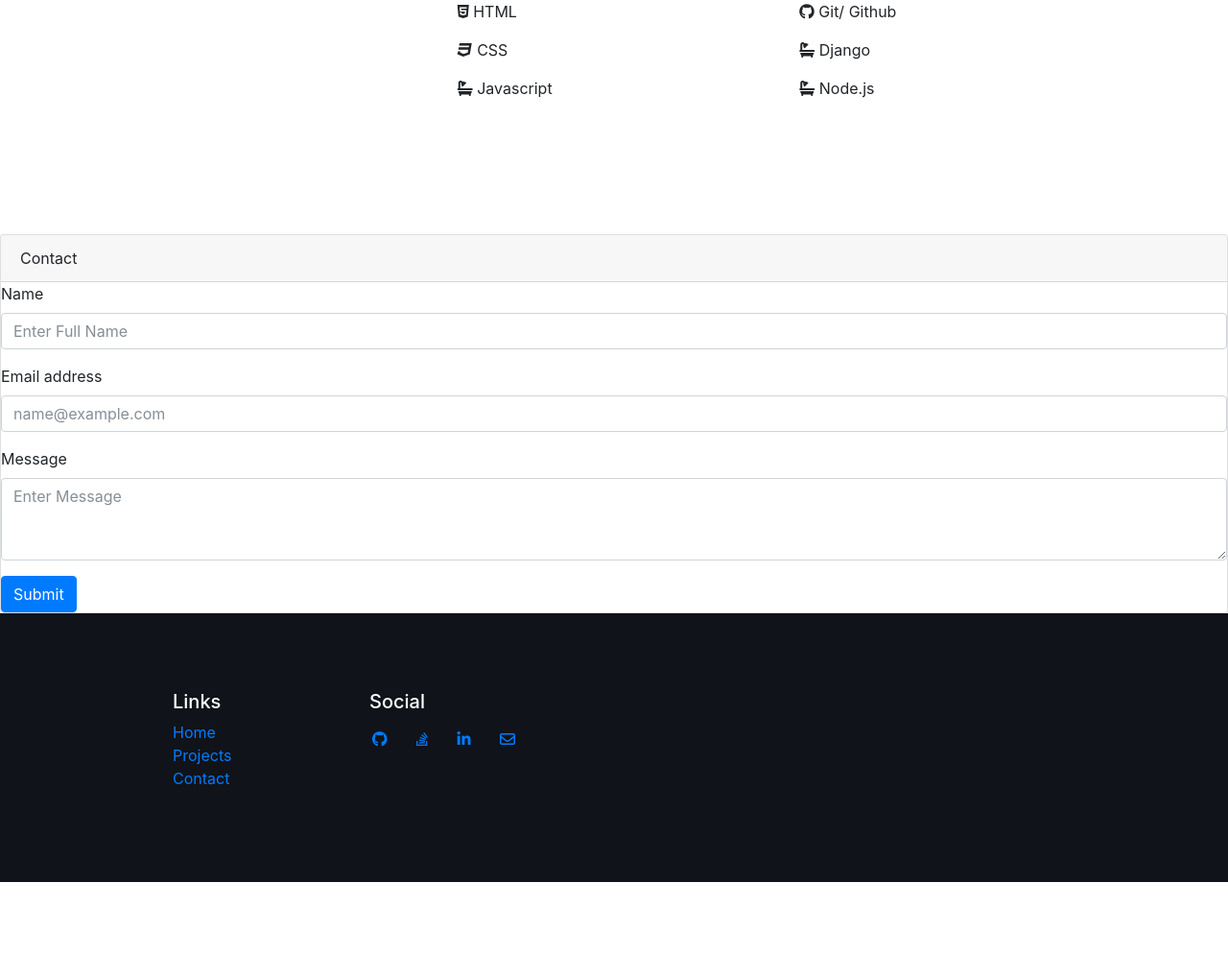
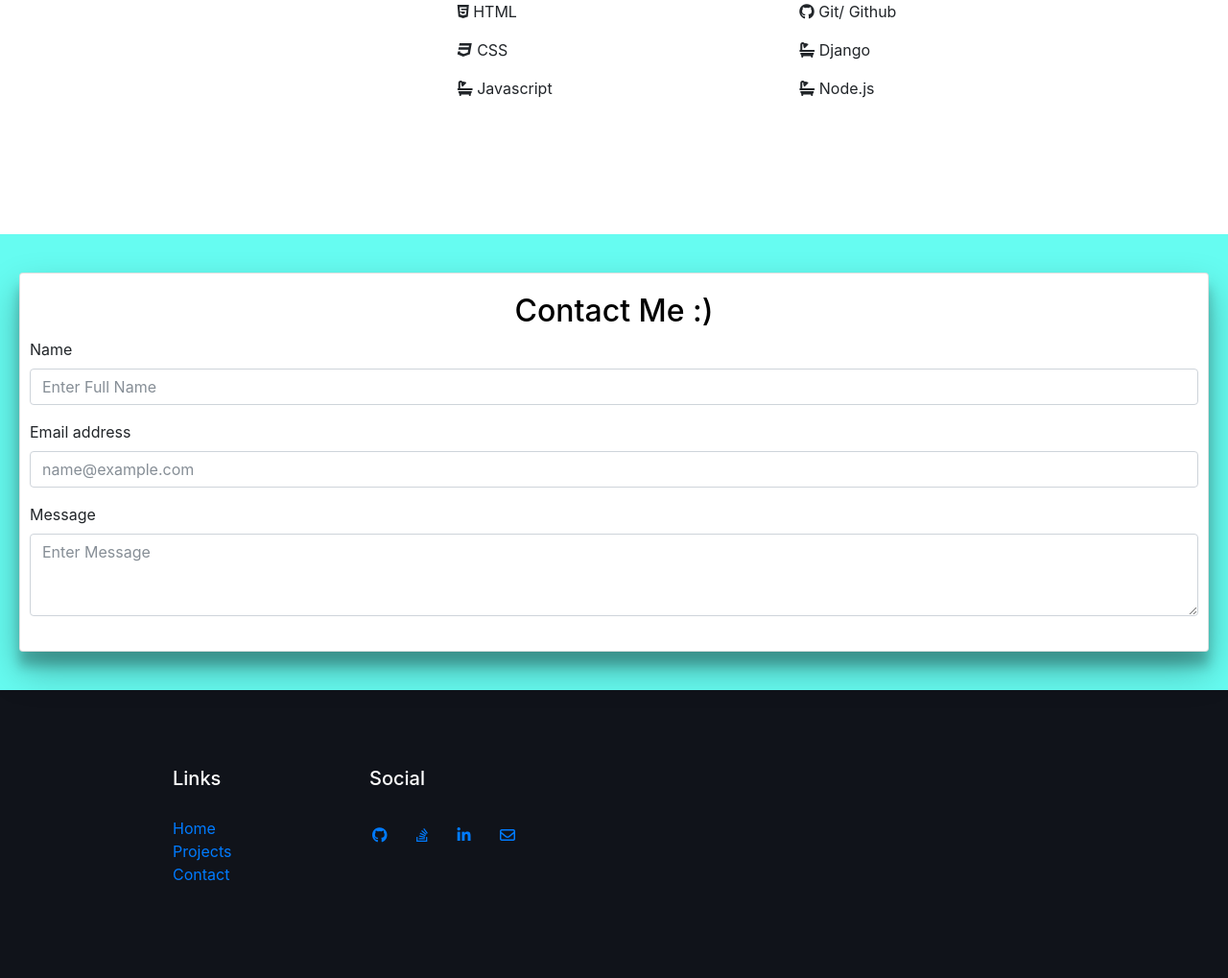
Before and after one commit to supersowbow/updatedPortfolio, a Django app: page / in a window 1280 px wide. Shown: the part 920-1939 px from the top of the page at 96% size. Before the commit the page ends 1839 px from the top, so only its background shows below. Run offline with Django 3.2, Linux system fonts and the light colour scheme; some libraries are stand-ins or nearby versions.

Commit message:
updated contact form and added project cards

```diff
--- a/mysite/mysite/settings.py
+++ b/mysite/mysite/settings.py
@@ -20,7 +20,7 @@ BASE_DIR = os.path.dirname(os.path.dirname(os.path.abspath(__file__)))
 # See https://docs.djangoproject.com/en/1.11/howto/deployment/checklist/
 
 # SECURITY WARNING: keep the secret key used in production secret!
-SECRET_KEY = '7oaw%eeql2569%d0o#x6k+16zrsmn9w)_t9rwt-g1heg*9+--f'
+
 
 # SECURITY WARNING: don't run with debug turned on in production!
 DEBUG = True
--- a/mysite/portfolio/static/css/style.css
+++ b/mysite/portfolio/static/css/style.css
@@ -5,6 +5,10 @@
 nav {
   background-color: #0E0F13;
   opacity: 80%;
+}
+
+body {
+    background-color: #FFFFFF;
 }
 
 #brand {
@@ -25,11 +29,24 @@ nav {
 }
 
 #contact {
-  padding: 20px 10px 20px 10px;
+  padding: 40px 20px 40px 20px;
+  background-color: #66FCF1;
 }
 
 #contactme {
   color: black;
+  text-align: center;
+}
+
+.card-1 {
+    padding: 20px 10px 20px 10px;
+    box-shadow: 0 19px 38px rgba(0,0,0,0.30), 0 15px 12px rgba(0,0,0,0.22);
+}
+
+#projs {
+    background-color: #FFFFFF;
+    padding-top: 40px;
+    padding-bottom: 40px;
 }
 
 footer {
@@ -39,6 +56,7 @@ footer {
 
 h5 {
   color: #FFFFFF;
+  padding-bottom: 20px;
 }
 
 #social {
--- a/mysite/portfolio/templates/portfolio/base.html
+++ b/mysite/portfolio/templates/portfolio/base.html
@@ -23,12 +23,10 @@
       {% endblock %}
 
 <!-- Contact Form -->
-<div class="card">
-  <div class="card-header">
-    Contact
-  </div>
-  <div class="card-block">
+<div class="#" id="contact">
+    <div class="card card-1 card-block">
         <form>
+            <h2 id="contactme">Contact Me :)</h2>
             <div class="form-group">
                 <label for="exampleFormControlInput1">Name</label>
                 <input class="form-control" type="text" placeholder="Enter Full Name">
@@ -42,7 +40,6 @@
             <textarea class="form-control" id="exampleFormControlTextarea1" rows="3" placeholder="Enter Message"></textarea>
           </div>
         </form>
-    <a href="#" class="btn btn-primary">Submit</a>
     </div>
 </div>
 
```
Also changed, not shown: mysite/portfolio/templates/portfolio/projects.html (+69 -1 lines). Lines whose indentation alone changed are shown as unchanged.
